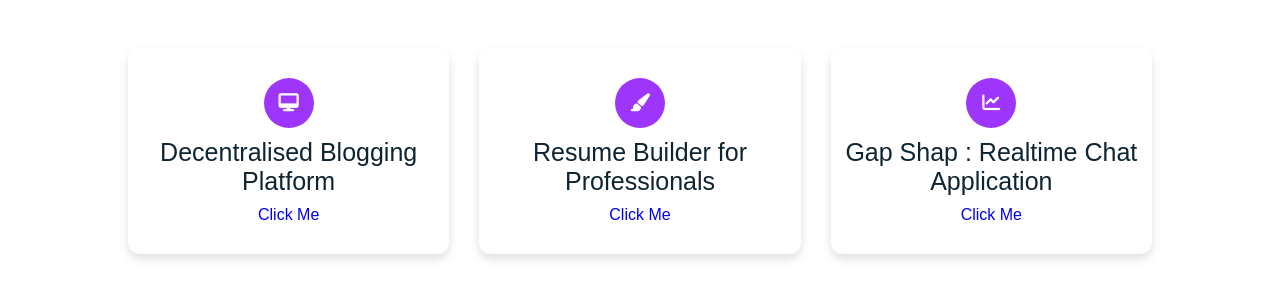
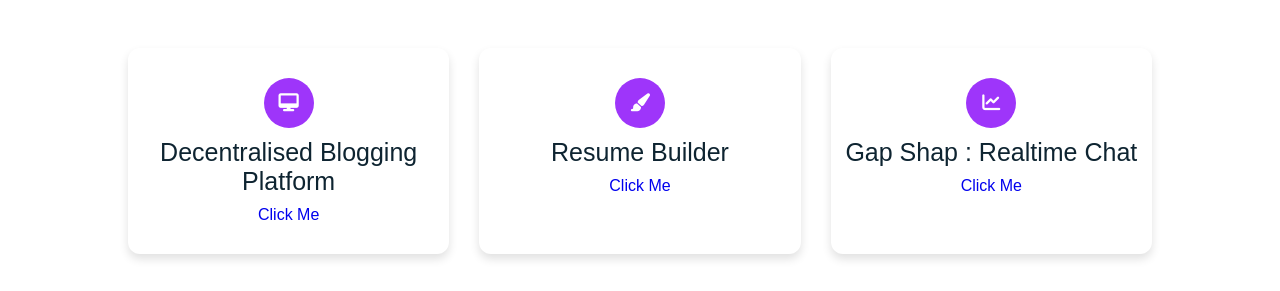
Before and after one commit to tripathiraj9801/Portfolio, a plain HTML site: page index.html in a window 1280 px wide. Shown: the part 2900-3191 px from the top of the page. Drawn offline with Linux system fonts and the light colour scheme.

Commit message:
Project section edits

```diff
--- a/index.html
+++ b/index.html
@@ -161,14 +161,14 @@
             <div class="icon">
               <i class="fas fa-paint-brush"></i>
             </div>
-            <div class="topic">Resume Builder for Professionals</div>
+            <div class="topic">Resume Builder </div>
             <p><a href="https://github.com/tripathiraj9801/Resume-Builder" target="_blank">Click Me</a></p>
           </div>
           <div class="box">
             <div class="icon">
               <i class="fas fa-chart-line"></i>
             </div>
-            <div class="topic">Gap Shap : Realtime Chat Application</div>
+            <div class="topic">Gap Shap : Realtime Chat</div>
             <p><a href="https://github.com/tripathiraj9801/Gap_Shap" target="_blank">Click Me</a></p>
           </div>
           <div class="box">
```
